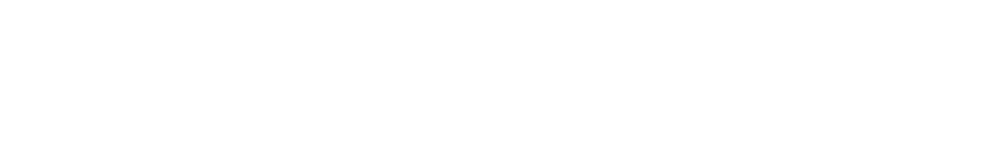
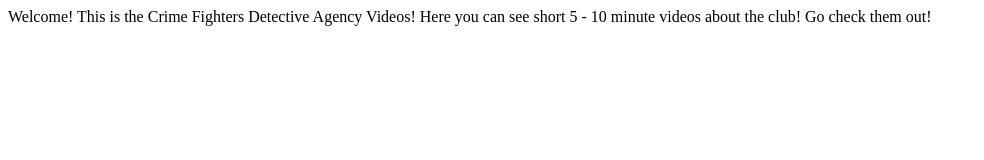
Before and after one commit to ibhavyaix/ibhavyaix.github.io, a plain HTML site: page videos.html in a window 1280 px wide. Shown: the whole page, without its empty margins (0-984 px from the left). Drawn offline with Linux system fonts and the light colour scheme.

Commit message:
Update videos.html

```diff
--- a/videos.html
+++ b/videos.html
@@ -3,5 +3,9 @@
   <head>
   </head>
   <body>
+    <header>
+      Welcome! This is the Crime Fighters Detective Agency Videos! Here you can see short 5 - 10 minute videos
+about the club! Go check them out!
+    </header>
   </body>
 </html>
```
